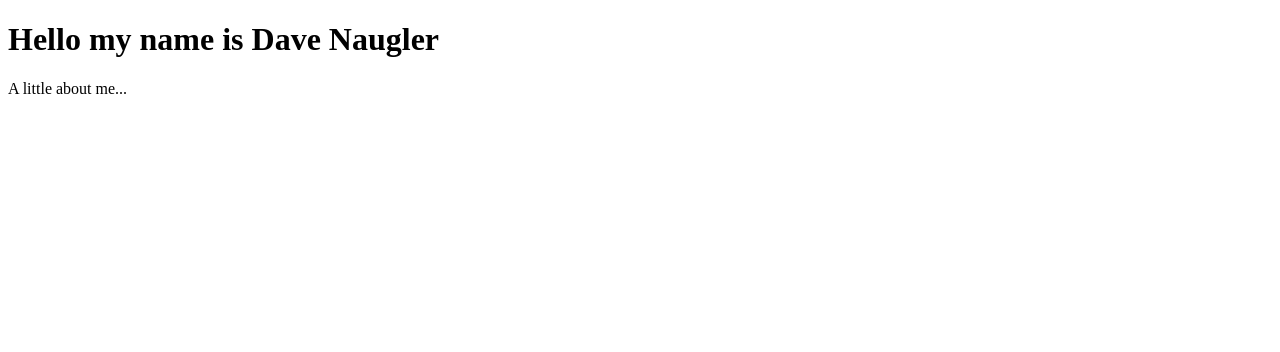
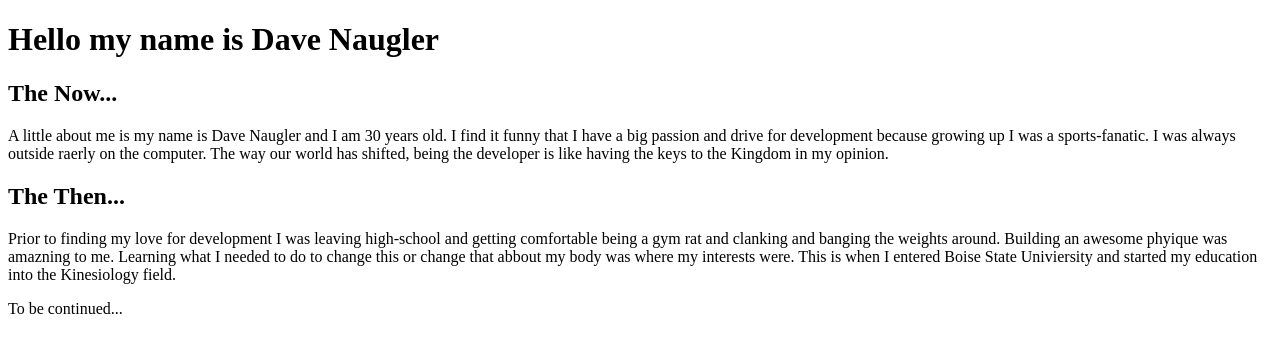
Before and after one commit to davenaugler/day-1, a plain HTML site: page index.html in a window 1280 px wide. Drawn offline with Linux system fonts and the light colour scheme.

Commit message:
Bio update

```diff
--- a/index.html
+++ b/index.html
@@ -7,7 +7,18 @@
 <body>
     <h1>Hello my name is Dave Naugler</h1>
 
-    <p>A little about me...</p>
+    <h2>The Now...</h2>
+    <p>A little about me is my name is Dave Naugler and I am 30 years old. I find it funny that I have
+        a big passion and drive for development because growing up I was a sports-fanatic. I was always outside
+        raerly on the computer. The way our world has shifted, being the developer is like having the keys to the Kingdom
+        in my opinion.</p>
 
+    <h2>The Then...</h2>
+    <p>Prior to finding my love for development I was leaving high-school and getting comfortable being a gym rat and clanking
+        and banging the weights around. Building an awesome phyique was amazning to me. Learning what I needed to do to change this
+        or change that abbout my body was where my interests were. This is when I entered Boise State Univiersity and started my education
+        into the Kinesiology field.</p>
+
+        To be continued...
 </body>
 </html>
```
